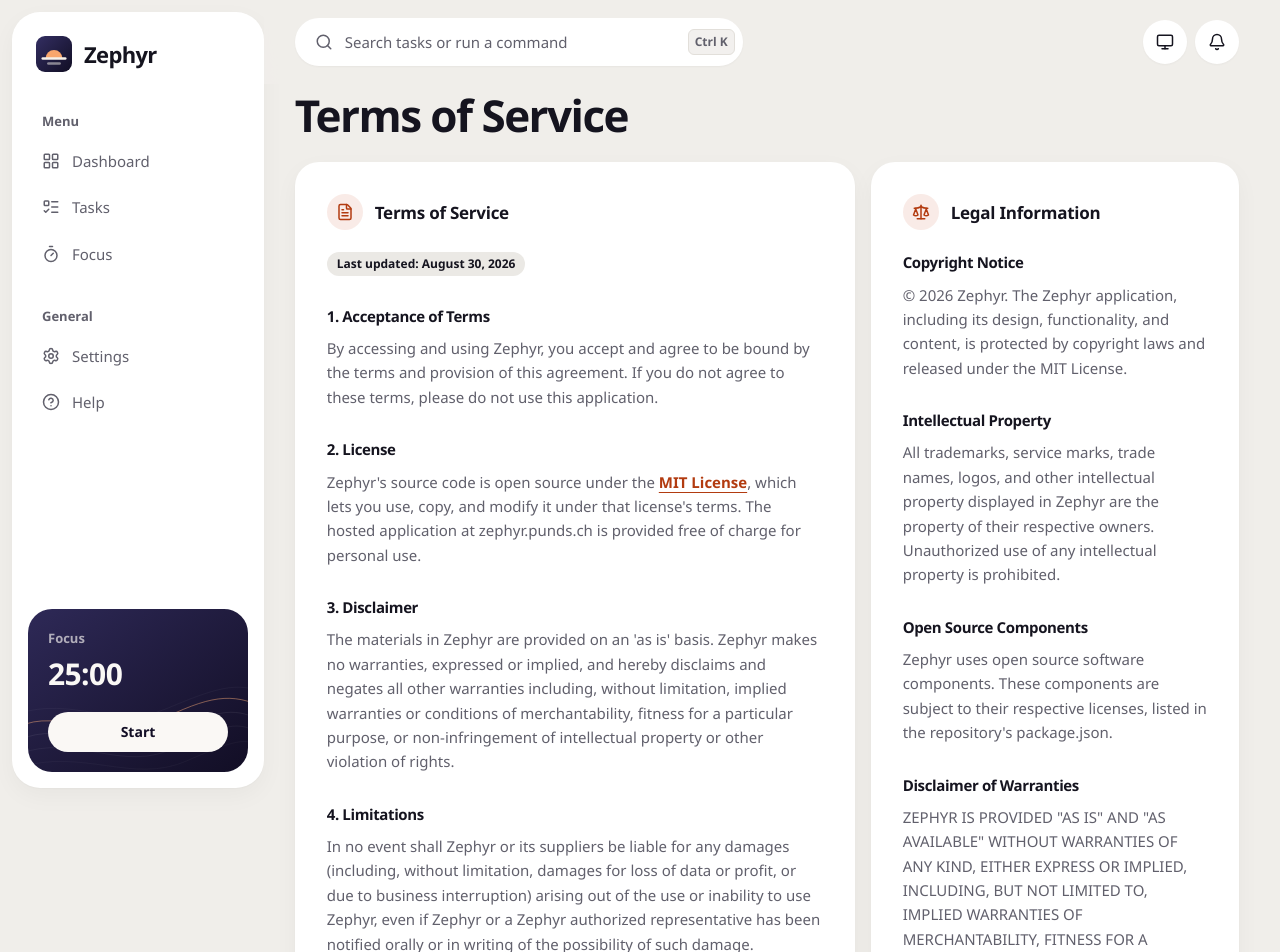
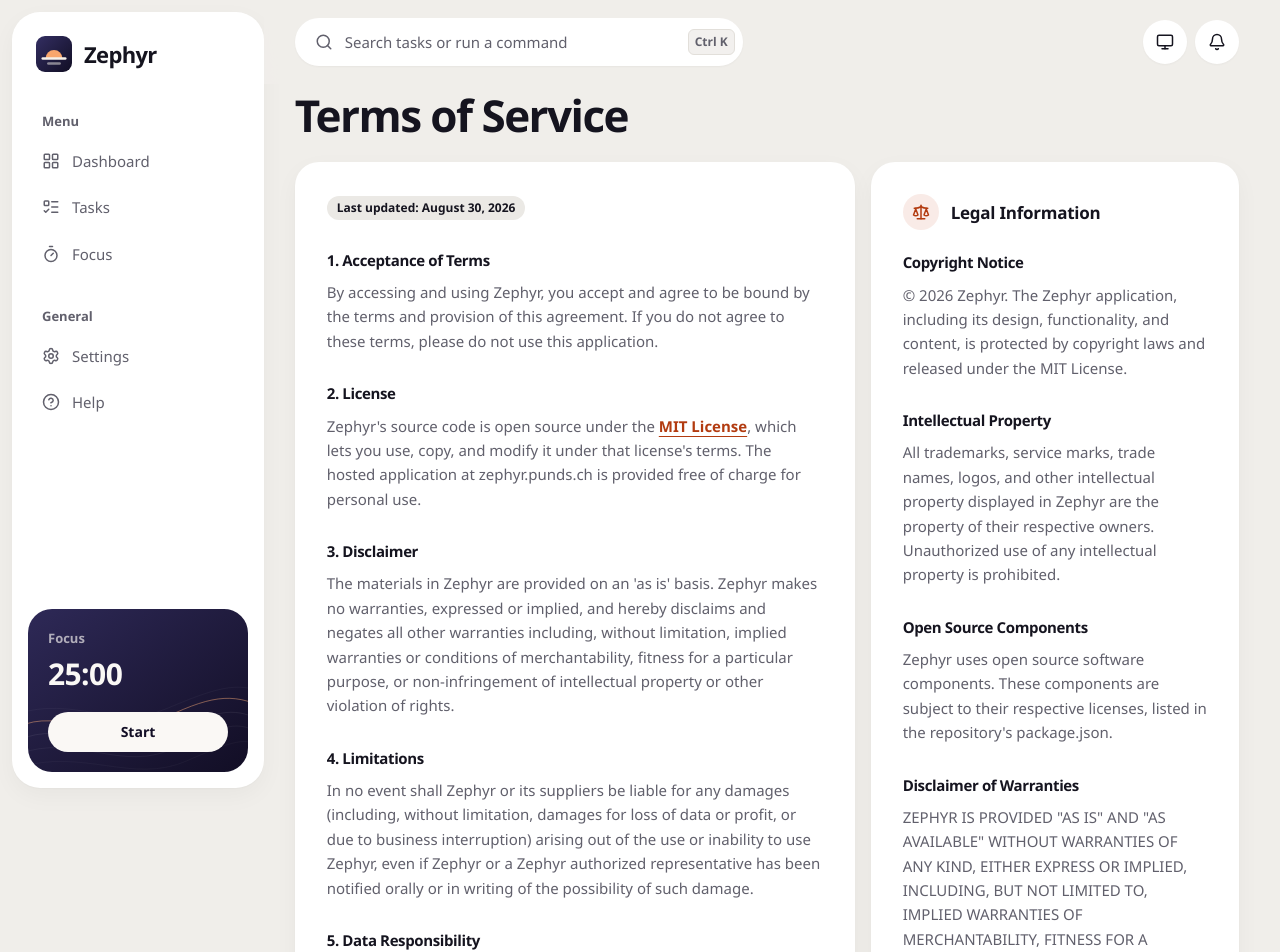
Before and after one commit to dominikkoenitzer/Zephyr, a React (Vite) app: page /terms in a window 1280 px wide. Shown: the top 952 px of the page. Built offline with nearby package versions, Linux system fonts and the light colour scheme.

Commit message:
Stop the Terms card repeating the page title

```diff
--- a/src/pages/Terms.jsx
+++ b/src/pages/Terms.jsx
@@ -1,5 +1,5 @@
 import { Card } from '../components/ui/card';
-import { FileText, Scale, AlertCircle } from 'lucide-react';
+import { Scale, AlertCircle } from 'lucide-react';
 import PageHeader from '../components/Layout/PageHeader';
 import PageContainer from '../components/Layout/PageContainer';
 import { usePageMeta } from '../hooks/usePageMeta';
@@ -18,29 +18,23 @@ function Terms() {
 
       <div className="grid grid-cols-1 items-start gap-(--panel-gap) xl:grid-cols-5">
         <Card className="p-6 sm:p-8 xl:col-span-3">
-          <h2 className="flex items-center gap-3 text-[17px] font-semibold leading-tight tracking-[-0.015em] text-foreground">
-            <span aria-hidden="true" className="flex h-9 w-9 shrink-0 items-center justify-center rounded-full bg-primary/10">
-              <FileText className="h-[18px] w-[18px] text-primary-strong" />
-            </span>
-            Terms of Service
-          </h2>
-          <div className="mt-5 max-w-[70ch] text-[15px] leading-relaxed text-muted-foreground">
+          <div className="max-w-[70ch] text-[15px] leading-relaxed text-muted-foreground">
             <p className="inline-flex rounded-full bg-accent px-2.5 py-0.5 text-[12px] font-semibold text-foreground">Last updated: August 30, 2026</p>
 
-            <h3 className="mb-2 mt-7 text-[15px] font-semibold text-foreground first:mt-0">1. Acceptance of Terms</h3>
+            <h2 className="mb-2 mt-7 text-[15px] font-semibold text-foreground first:mt-0">1. Acceptance of Terms</h2>
             <p className="mb-4">
               By accessing and using Zephyr, you accept and agree to be bound by the terms and provision of this agreement.
               If you do not agree to these terms, please do not use this application.
             </p>
 
-            <h3 className="mb-2 mt-7 text-[15px] font-semibold text-foreground first:mt-0">2. License</h3>
+            <h2 className="mb-2 mt-7 text-[15px] font-semibold text-foreground first:mt-0">2. License</h2>
             <p className="mb-4">
               Zephyr&apos;s source code is open source under the <a href="https://github.com/dominikkoenitzer/Zephyr/blob/main/LICENSE" className="font-semibold text-primary-strong underline underline-offset-4">MIT License</a>,
               which lets you use, copy, and modify it under that license&apos;s terms. The hosted application at
               zephyr.punds.ch is provided free of charge for personal use.
             </p>
 
-            <h3 className="mb-2 mt-7 text-[15px] font-semibold text-foreground first:mt-0">3. Disclaimer</h3>
+            <h2 className="mb-2 mt-7 text-[15px] font-semibold text-foreground first:mt-0">3. Disclaimer</h2>
             <p className="mb-4">
               The materials in Zephyr are provided on an &apos;as is&apos; basis. Zephyr makes no warranties, expressed or implied,
               and hereby disclaims and negates all other warranties including, without limitation, implied warranties or
@@ -48,7 +42,7 @@ function Terms() {
               or other violation of rights.
             </p>
 
-            <h3 className="mb-2 mt-7 text-[15px] font-semibold text-foreground first:mt-0">4. Limitations</h3>
+            <h2 className="mb-2 mt-7 text-[15px] font-semibold text-foreground first:mt-0">4. Limitations</h2>
             <p className="mb-4">
               In no event shall Zephyr or its suppliers be liable for any damages (including, without limitation, damages for
               loss of data or profit, or due to business interruption) arising out of the use or inability to use Zephyr,
@@ -56,26 +50,26 @@ function Terms() {
               of such damage.
             </p>
 
-            <h3 className="mb-2 mt-7 text-[15px] font-semibold text-foreground first:mt-0">5. Data Responsibility</h3>
+            <h2 className="mb-2 mt-7 text-[15px] font-semibold text-foreground first:mt-0">5. Data Responsibility</h2>
             <p className="mb-4">
               You are solely responsible for backing up your data. Zephyr stores all data locally on your device, and we
               are not responsible for any data loss resulting from device failure, browser issues, or user actions such as
               clearing browser data.
             </p>
 
-            <h3 className="mb-2 mt-7 text-[15px] font-semibold text-foreground first:mt-0">6. Accuracy of Materials</h3>
+            <h2 className="mb-2 mt-7 text-[15px] font-semibold text-foreground first:mt-0">6. Accuracy of Materials</h2>
             <p className="mb-4">
               The materials appearing in Zephyr could include technical, typographical, or photographic errors. Zephyr does
               not warrant that any of the materials on its application are accurate, complete, or current.
             </p>
 
-            <h3 className="mb-2 mt-7 text-[15px] font-semibold text-foreground first:mt-0">7. Modifications</h3>
+            <h2 className="mb-2 mt-7 text-[15px] font-semibold text-foreground first:mt-0">7. Modifications</h2>
             <p className="mb-4">
               Zephyr may revise these terms of service at any time without notice. By using this application you are agreeing
               to be bound by the then current version of these terms of service.
             </p>
 
-            <h3 className="mb-2 mt-7 text-[15px] font-semibold text-foreground first:mt-0">8. Prohibited Uses</h3>
+            <h2 className="mb-2 mt-7 text-[15px] font-semibold text-foreground first:mt-0">8. Prohibited Uses</h2>
             <p className="mb-2">You may not use Zephyr:</p>
             <ul className="mb-4 list-disc space-y-1 pl-5 marker:text-primary">
               <li>In any way that violates any applicable law or regulation</li>
@@ -84,19 +78,19 @@ function Terms() {
               <li>In any manner that could damage, disable, or impair the application</li>
             </ul>
 
-            <h3 className="mb-2 mt-7 text-[15px] font-semibold text-foreground first:mt-0">9. Termination</h3>
+            <h2 className="mb-2 mt-7 text-[15px] font-semibold text-foreground first:mt-0">9. Termination</h2>
             <p className="mb-4">
               We reserve the right to terminate or suspend access to Zephyr immediately, without prior notice or liability,
               for any reason whatsoever, including without limitation if you breach the Terms.
             </p>
 
-            <h3 className="mb-2 mt-7 text-[15px] font-semibold text-foreground first:mt-0">10. Governing Law</h3>
+            <h2 className="mb-2 mt-7 text-[15px] font-semibold text-foreground first:mt-0">10. Governing Law</h2>
             <p className="mb-4">
               These terms and conditions are governed by and construed in accordance with applicable laws. Any disputes
               relating to these terms shall be subject to the exclusive jurisdiction of the courts in the applicable jurisdiction.
             </p>
 
-            <h3 className="mb-2 mt-7 text-[15px] font-semibold text-foreground first:mt-0">11. Contact Information</h3>
+            <h2 className="mb-2 mt-7 text-[15px] font-semibold text-foreground first:mt-0">11. Contact Information</h2>
             <p>
               For questions about these Terms of Service, please contact us at: <a href="https://github.com/dominikkoenitzer/Zephyr/issues" className="font-semibold text-primary-strong underline underline-offset-4">GitHub</a>
             </p>
```
